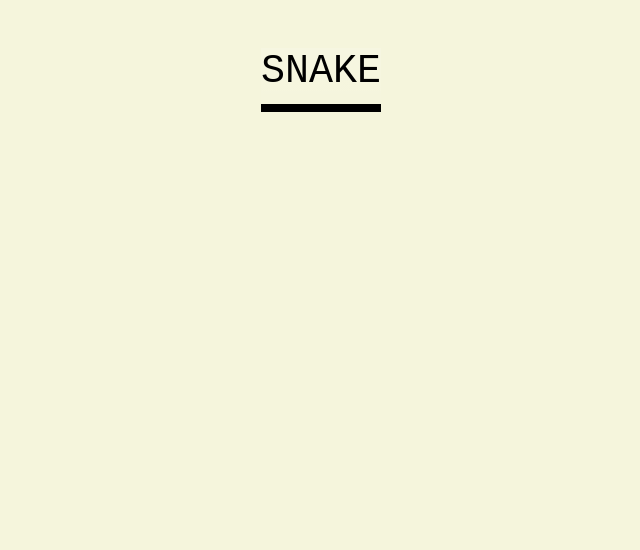
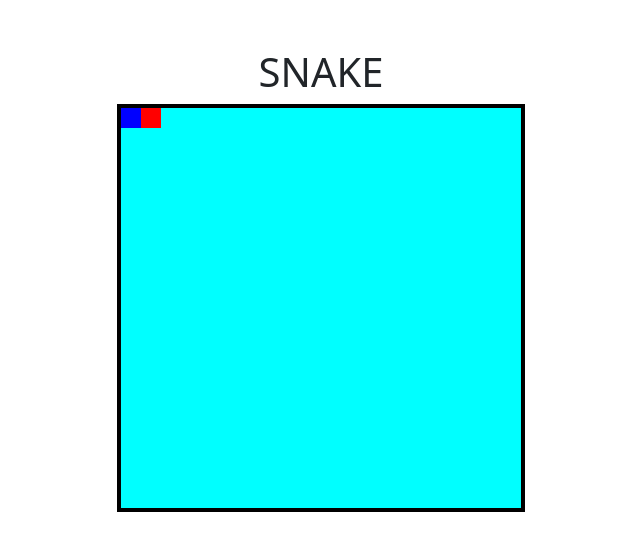
Before and after one commit to HarryMosdell/snakeGameJS, a plain HTML site: page index.html in a window 1280 px wide. Shown: the whole page, without its empty margins (319-959 px from the left). Drawn offline with nearby package versions, Linux system fonts and the light colour scheme.

Commit message:
Update snake.css

```diff
--- a/snake.css
+++ b/snake.css
@@ -1,3 +1,4 @@
+<style>
 
        body {
         font-family: monospace;
@@ -11,27 +12,25 @@
 
         border: 4px solid black;
         display:grid;
-        grid-column-gap: 5px;
-        grid-row-gap: 5px;
         background-color: aqua;
-        grid-template-columns: 1fr 1fr 1fr 1fr 1fr 1fr 1fr 1fr 1fr 1fr;
+        grid-template-columns: repeat(20,20px);
+        grid-template-rows: repeat(20,20px);
         overflow:hidden;
-        position: relative;
+        position:relative;
     }
 
 
     .snake-grid-column {
 
-        height: 50px;
-        width:50px;
         background-color:black;
     }
 
     .snake {
         position: absolute;
         height:20px;
-        width:100px;
+        width:20px;
         background-color: green;
+
 
     }
 
@@ -41,7 +40,7 @@
         height: 100%;
         position: absolute;
         left:100%;
-        transform: translateX(-50%);
+
     }
 
     .apple {
@@ -50,7 +49,7 @@
         background-color: blue;
         position: absolute;
         z-index: 2;
-        transform: translate(-50%);
+
     }
 
 
@@ -65,3 +64,4 @@
      justify-content: center;
      z-index:40;
     }
+  </style>
```
